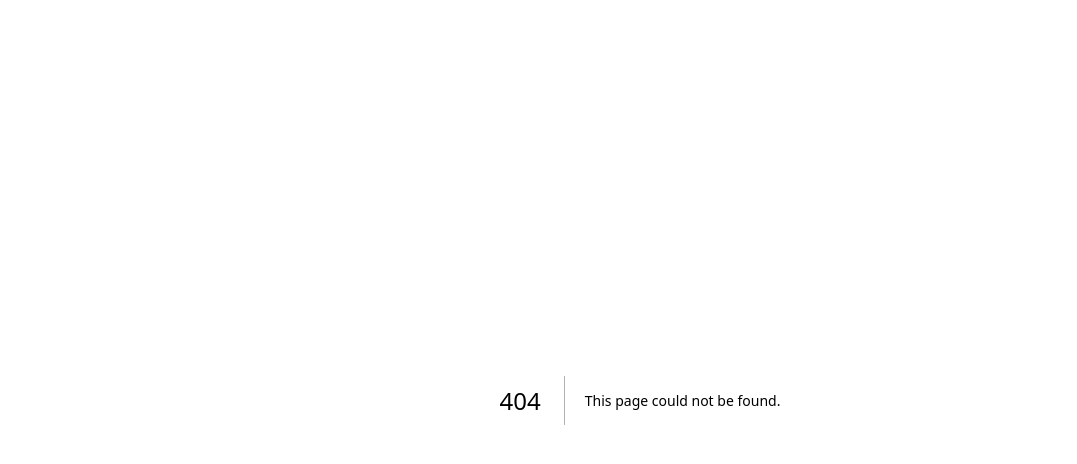
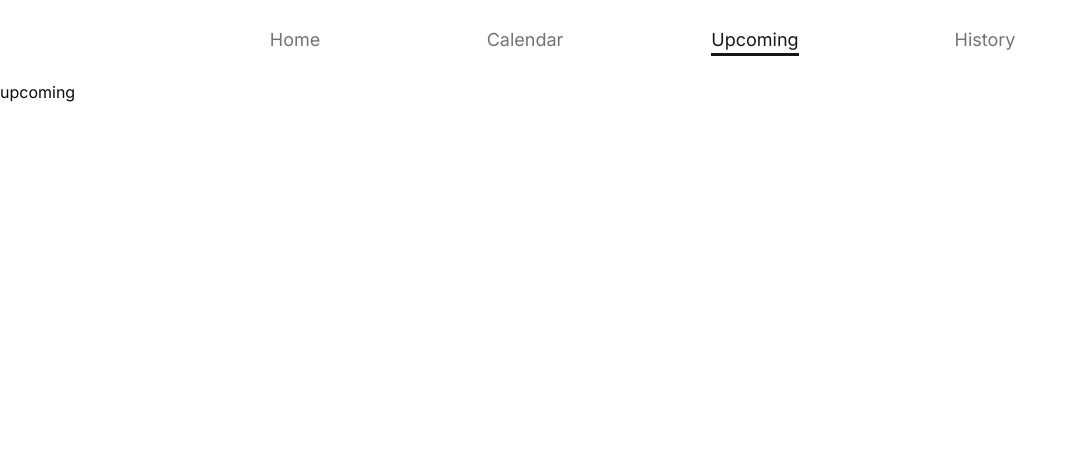
Before and after one commit to gnzchan/coach-student-appointment-system, a Next.js app: page /upcoming in a window 1280 px wide. Before the commit this address had no page. Shown: the top 464 px of the page, without its empty margins (0-1077 px from the left). Built offline with nearby package versions, Linux system fonts and the light colour scheme.

Commit message:
Create pages

```diff
--- /dev/null
+++ b/app/calendar/page.tsx
@@ -0,0 +1,10 @@
+import { Header } from "@/components/custom/header/header";
+
+export default function Calendar() {
+  return (
+    <div>
+      <Header />
+      Calendar
+    </div>
+  );
+}
--- /dev/null
+++ b/app/history/page.tsx
@@ -0,0 +1,10 @@
+import { Header } from "@/components/custom/header/header";
+
+export default function History() {
+  return (
+    <div>
+      <Header />
+      history
+    </div>
+  );
+}
--- /dev/null
+++ b/app/upcoming/page.tsx
@@ -0,0 +1,10 @@
+import { Header } from "@/components/custom/header/header";
+
+export default function Upcoming() {
+  return (
+    <div>
+      <Header />
+      upcoming
+    </div>
+  );
+}
```
Also changed, not shown: app/(home)/page.tsx (renamed from app/page.tsx).
